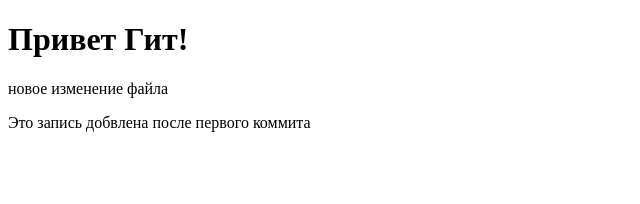
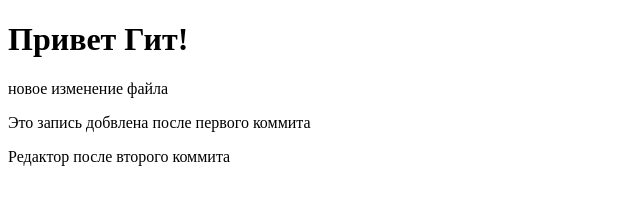
Before and after one commit to ArtemDonda/site, a plain HTML site: page index.html in a window 1280 px wide. Shown: the whole page, without its empty margins (0-640 px from the left). Drawn offline with Linux system fonts and the light colour scheme.

Commit message:
third commit

```diff
--- a/index.html
+++ b/index.html
@@ -8,5 +8,7 @@
 	<h1>Привет Гит!</h1>
 	<p>новое изменение файла</p>
 	<p>Это запись добвлена после первого коммита</p>
+	<p>Редактор после второго коммита</p>
+
 </body>
 </html>
```
